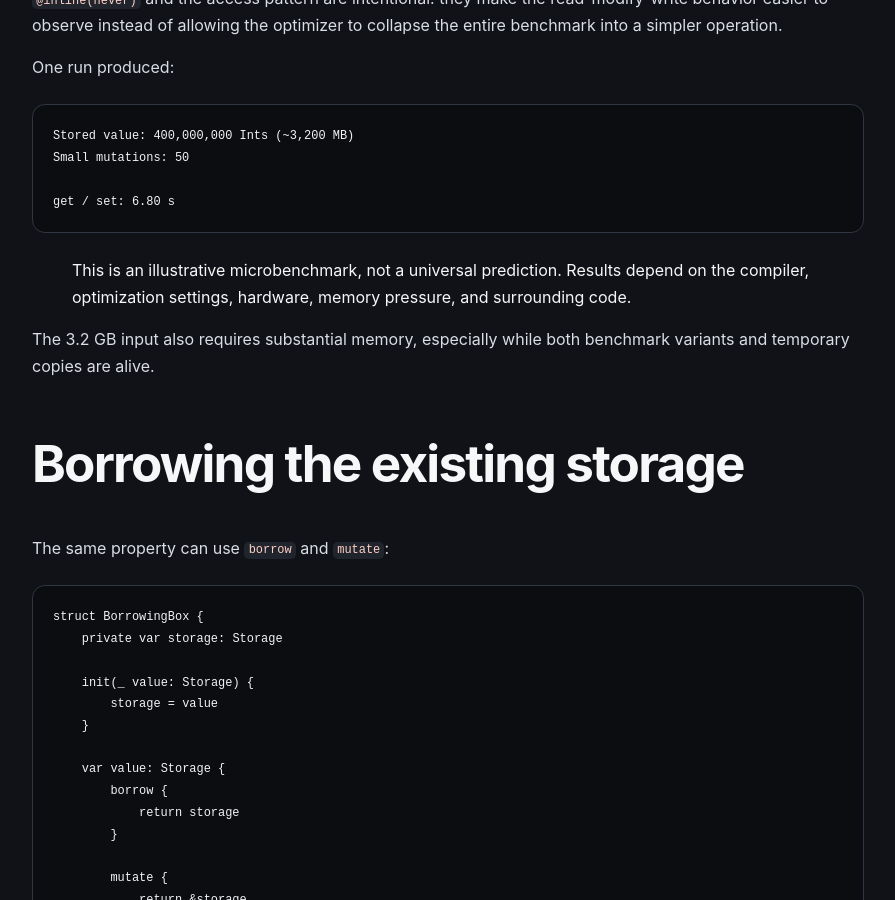
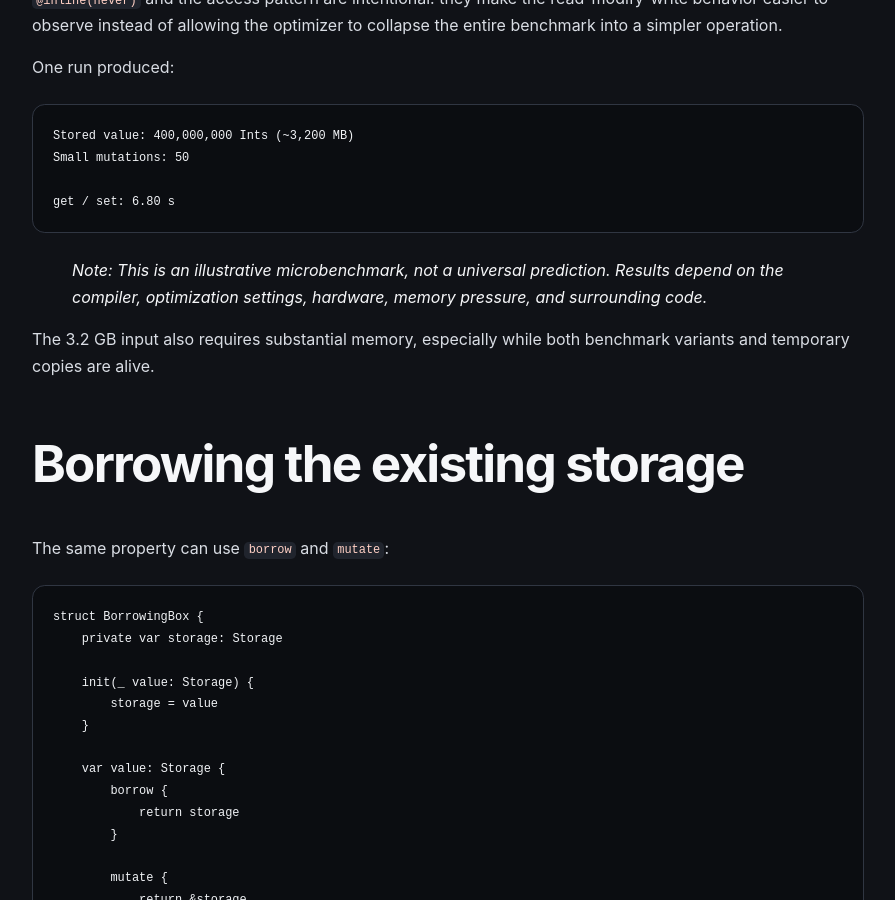
Before and after one commit to pitt500/whats-new-in-swift, a Jekyll site: the page built from swift-6.4/borrow-mutate-accessors/index.md, in a window 1280 px wide and 900 px high, scrolled down 2738 px. Shown: the whole window, without its empty margins (48-943 px from the left). Built offline with Jekyll 4.4.1, drawn with Linux system fonts in a browser that asks for light colours.

Commit message:
Style benchmark note in italics

````diff
--- a/swift-6.4/borrow-mutate-accessors/index.md
+++ b/swift-6.4/borrow-mutate-accessors/index.md
@@ -103,7 +103,7 @@ Small mutations: 50
 get / set: 6.80 s
 ```
 
-> This is an illustrative microbenchmark, not a universal prediction. Results depend on the compiler, optimization settings, hardware, memory pressure, and surrounding code.
+> *Note: This is an illustrative microbenchmark, not a universal prediction. Results depend on the compiler, optimization settings, hardware, memory pressure, and surrounding code.*
 
 The 3.2 GB input also requires substantial memory, especially while both benchmark variants and temporary copies are alive.
 
````
